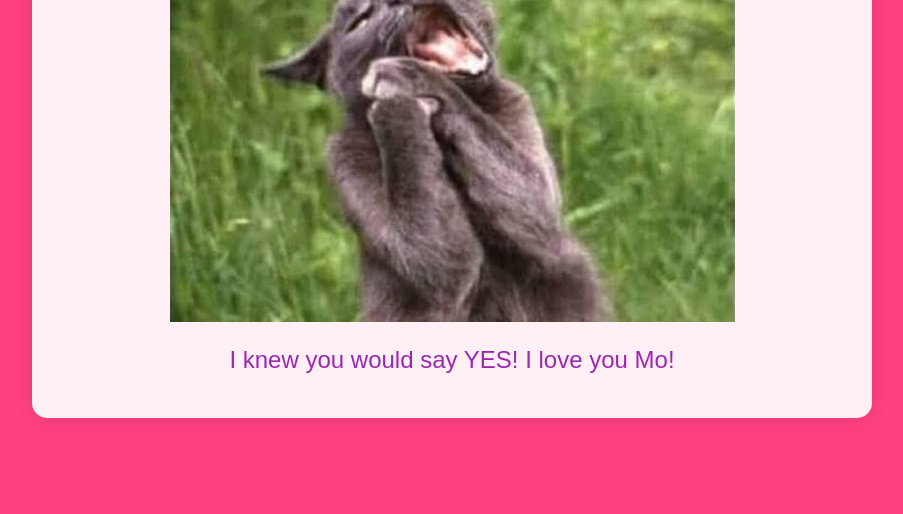
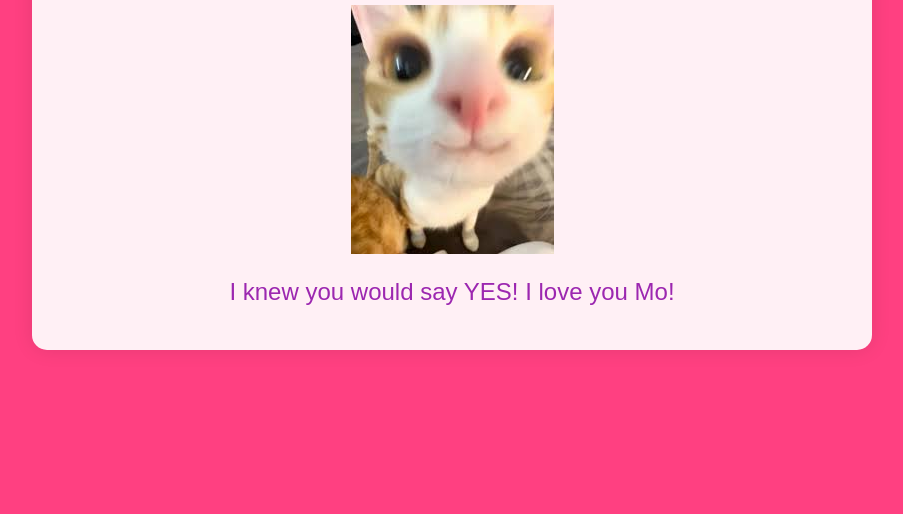
Before and after one commit to tobitprince/VW, a plain HTML site: page BeforeValentines/yes.html in a window 1280 px wide. Shown: the part 286-800 px from the top of the page, without its empty margins (188-1091 px from the left). Drawn offline with Linux system fonts and the light colour scheme.

Commit message:
Update image source in yes.html for improved visual content

```diff
--- a/BeforeValentines/yes.html
+++ b/BeforeValentines/yes.html
@@ -10,7 +10,7 @@
 <body>
     <div class="container">
         <h1>Kam-Sa-Ham-Ni-Da</h1>
-        <img src="./Styles/catt.jpg" alt="Cute animated illustration">
+        <img src="./Styles/weee.jpg" alt="Cute animated illustration">
         <p>I knew you would say YES! I love you Mo!</p>
     </div>
 </body>
```
